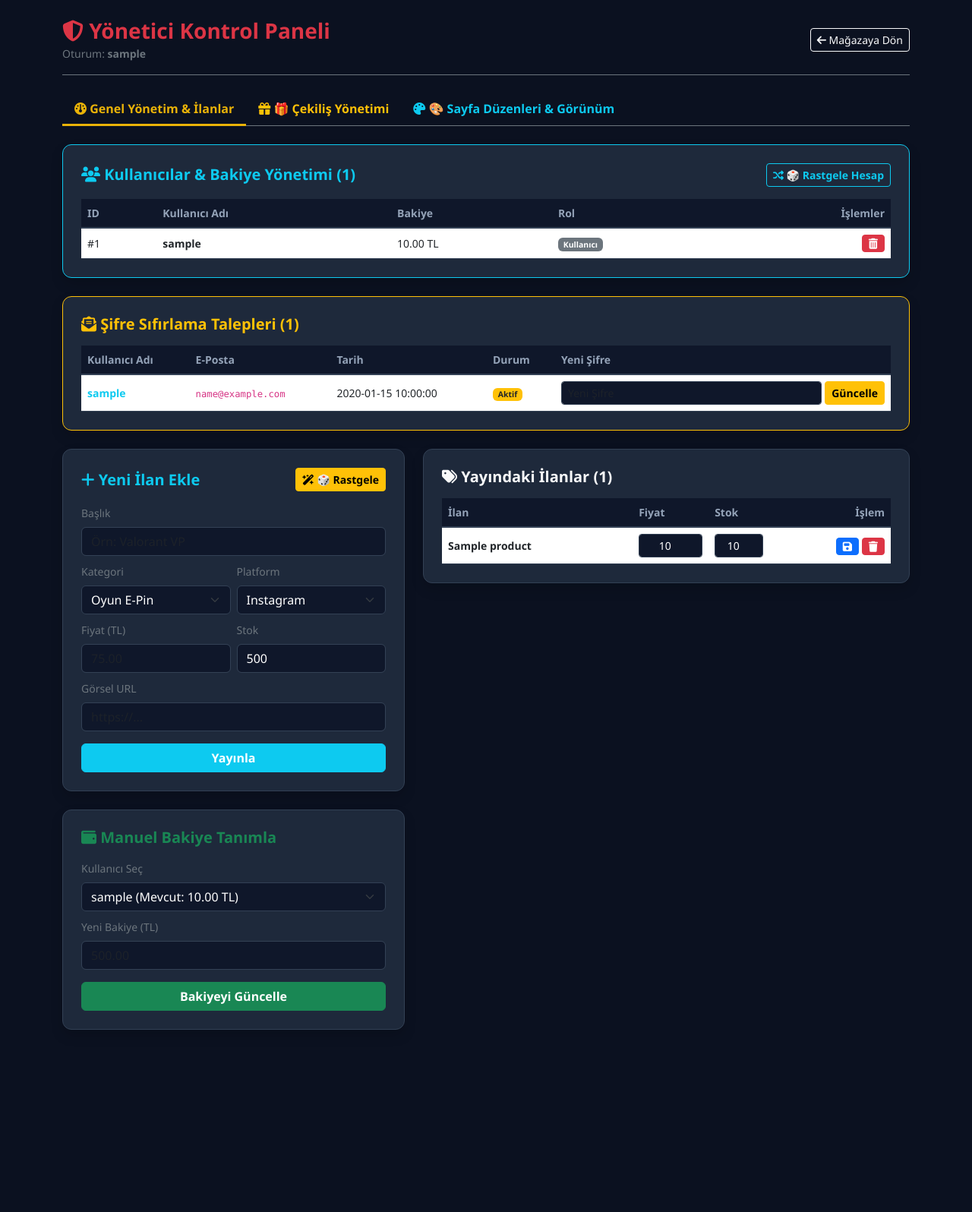
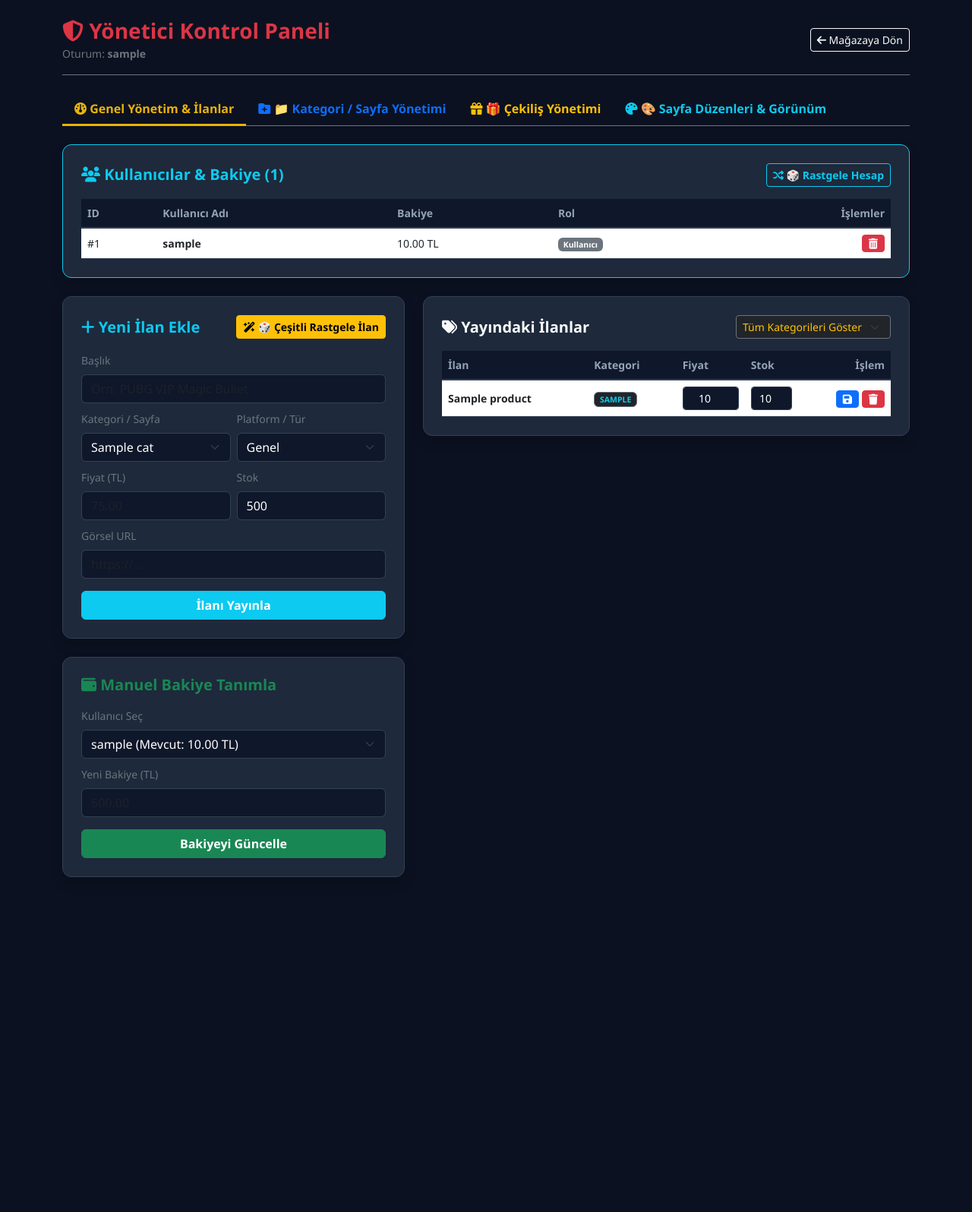
Before and after one commit to beratkalafat039-cyber/PinGamer, a Flask app: template templates/admin.html in a window 1280 px wide. Shown: the top 1596 px of the page at 76% size. After the commit the page ends 1155 px from the top, so only its background shows below. Run offline with Flask 3, Linux system fonts and the light colour scheme; the template is opened without the code that fills it: most values are stand-ins (such as "Sample title", 1, 10 or a date in 2020); grey boxes marked "Sample" are stand-in pictures; some libraries are stand-ins or nearby versions.

Commit message:
Update admin.html

```diff
--- a/templates/admin.html
+++ b/templates/admin.html
@@ -7,7 +7,6 @@
     <link href="https://cdn.jsdelivr.net/npm/bootstrap@5.3.0/dist/css/bootstrap.min.css" rel="stylesheet">
     <link rel="stylesheet" href="https://cdnjs.cloudflare.com/ajax/libs/font-awesome/6.4.0/css/all.min.css">
 
-    <!-- GOOGLE FONTS -->
     <link rel="preconnect" href="https://fonts.googleapis.com">
     <link rel="preconnect" href="https://fonts.gstatic.com" crossorigin>
     <link href="https://fonts.googleapis.com/css2?family=Bebas+Neue&family=Montserrat:wght@700;800&family=Orbitron:wght@700;900&family=Poppins:wght@600;800&family=Righteous&family=Inter:wght@700&display=swap" rel="stylesheet">
@@ -49,11 +48,15 @@
       {% endif %}
     {% endwith %}
 
-    <!-- ADMİN İÇİ SAYFA GEÇİŞ SEKMELERİ (TABS) -->
     <ul class="nav nav-tabs mb-4 border-secondary" id="adminTab" role="tablist">
         <li class="nav-item" role="presentation">
             <button class="nav-link active fs-6" id="general-tab" data-bs-toggle="tab" data-bs-target="#tab-general" type="button" role="tab">
                 <i class="fa-solid fa-gauge"></i> Genel Yönetim & İlanlar
+            </button>
+        </li>
+        <li class="nav-item" role="presentation">
+            <button class="nav-link fs-6 text-primary" id="categories-tab" data-bs-toggle="tab" data-bs-target="#tab-categories" type="button" role="tab">
+                <i class="fa-solid fa-folder-plus"></i> 📁 Kategori / Sayfa Yönetimi
             </button>
         </li>
         <li class="nav-item" role="presentation">
@@ -70,13 +73,11 @@
 
     <div class="tab-content" id="adminTabContent">
 
-        <!-- ==============================================
-             1. SAYFA / SEKME: GENEL YÖNETİM & İLANLAR
-        =============================================== -->
+        <!-- 1. SEKME: GENEL YÖNETİM & İLANLAR (KATEGORİ FİLTRELİ) -->
         <div class="tab-pane fade show active" id="tab-general" role="tabpanel">
             <div class="card card-custom p-4 mb-4 shadow border-info">
                 <div class="d-flex justify-content-between align-items-center mb-3">
-                    <h5 class="fw-bold text-info mb-0"><i class="fa-solid fa-users"></i> Kullanıcılar & Bakiye Yönetimi ({{ users|length }})</h5>
+                    <h5 class="fw-bold text-info mb-0"><i class="fa-solid fa-users"></i> Kullanıcılar & Bakiye ({{ users|length }})</h5>
                     <form action="/admin/user/generate-random" method="POST">
                         <button type="submit" class="btn btn-outline-info btn-sm fw-bold"><i class="fa-solid fa-shuffle"></i> 🎲 Rastgele Hesap</button>
                     </form>
@@ -132,75 +133,41 @@
                 </div>
             </div>
 
-            <div class="card card-custom p-4 mb-4 shadow border-warning">
-                <h5 class="fw-bold text-warning mb-3"><i class="fa-solid fa-envelope-open-text"></i> Şifre Sıfırlama Talepleri ({{ reset_requests|length }})</h5>
-                <div class="table-responsive">
-                    <table class="table table-dark-custom small mb-0">
-                        <thead>
-                            <tr>
-                                <th>Kullanıcı Adı</th>
-                                <th>E-Posta</th>
-                                <th>Tarih</th>
-                                <th>Durum</th>
-                                <th>Yeni Şifre</th>
-                            </tr>
-                        </thead>
-                        <tbody>
-                            {% for r in reset_requests %}
-                            <tr>
-                                <td class="fw-bold text-info">{{ r.username }}</td>
-                                <td><code>{{ r.email }}</code></td>
-                                <td>{{ r.created_at }}</td>
-                                <td><span class="badge bg-warning text-dark">{{ r.status }}</span></td>
-                                <td>
-                                    <form action="/admin/user/reset-password" method="POST" class="d-flex gap-1">
-                                        <input type="hidden" name="username" value="{{ r.username }}">
-                                        <input type="hidden" name="request_id" value="{{ r.id }}">
-                                        <input type="text" name="new_password" class="form-control form-control-sm" placeholder="Yeni Şifre" required>
-                                        <button type="submit" class="btn btn-warning btn-sm px-2 fw-bold">Güncelle</button>
-                                    </form>
-                                </td>
-                            </tr>
-                            {% else %}
-                            <tr><td colspan="5" class="text-center text-secondary py-3">Talep bulunmuyor.</td></tr>
-                            {% endfor %}
-                        </tbody>
-                    </table>
-                </div>
-            </div>
-
-            <div class="row g-4">
+            <!-- İLAN EKLEME & YAYINDAKİ İLANLAR -->
+            <div class="row g-4 mb-4">
                 <div class="col-lg-5">
                     <div class="card card-custom p-4 mb-4 shadow">
                         <div class="d-flex justify-content-between align-items-center mb-3">
                             <h5 class="fw-bold text-info mb-0"><i class="fa-solid fa-plus"></i> Yeni İlan Ekle</h5>
                             <form action="/admin/product/generate-random" method="POST">
-                                <button type="submit" class="btn btn-warning btn-sm fw-bold"><i class="fa-solid fa-wand-magic-sparkles"></i> 🎲 Rastgele</button>
+                                <button type="submit" class="btn btn-warning btn-sm fw-bold"><i class="fa-solid fa-wand-magic-sparkles"></i> 🎲 Çeşitli Rastgele İlan</button>
                             </form>
                         </div>
                         <form action="/admin/product/add" method="POST">
                             <div class="mb-2">
                                 <label class="form-label small text-secondary">Başlık</label>
-                                <input type="text" name="title" class="form-control" required placeholder="Örn: Valorant VP">
+                                <input type="text" name="title" class="form-control" required placeholder="Örn: PUBG VIP Magic Bullet">
                             </div>
                             <div class="row g-2 mb-2">
                                 <div class="col-6">
-                                    <label class="form-label small text-secondary">Kategori</label>
+                                    <label class="form-label small text-secondary">Kategori / Sayfa</label>
                                     <select name="main_category" class="form-select" required>
-                                        <option value="oyun">Oyun E-Pin</option>
-                                        <option value="sosyal">Sosyal Medya</option>
+                                        {% for cat in categories %}
+                                            <option value="{{ cat.slug }}">{{ cat.name }}</option>
+                                        {% endfor %}
                                     </select>
                                 </div>
                                 <div class="col-6">
-                                    <label class="form-label small text-secondary">Platform</label>
+                                    <label class="form-label small text-secondary">Platform / Tür</label>
                                     <select name="sub_category" class="form-select" required>
+                                        <option value="genel">Genel</option>
+                                        <option value="pubg">PUBG</option>
+                                        <option value="valorant">Valorant</option>
+                                        <option value="steam">Steam</option>
                                         <option value="instagram">Instagram</option>
                                         <option value="tiktok">TikTok</option>
                                         <option value="youtube">YouTube</option>
                                         <option value="twitter">Twitter</option>
-                                        <option value="valorant">Valorant</option>
-                                        <option value="pubg">PUBG</option>
-                                        <option value="steam">Steam</option>
                                     </select>
                                 </div>
                             </div>
@@ -218,7 +185,7 @@
                                 <label class="form-label small text-secondary">Görsel URL</label>
                                 <input type="url" name="image" class="form-control" required placeholder="https://...">
                             </div>
-                            <button type="submit" class="btn btn-info text-white w-100 fw-bold">Yayınla</button>
+                            <button type="submit" class="btn btn-info text-white w-100 fw-bold">İlanı Yayınla</button>
                         </form>
                     </div>
 
@@ -242,24 +209,38 @@
                     </div>
                 </div>
 
+                <!-- YAYINDAKİ İLANLAR (KATEGORİ SEÇİMLİ FİLTRE) -->
                 <div class="col-lg-7">
                     <div class="card card-custom p-4 shadow mb-4">
-                        <h5 class="fw-bold text-light mb-3"><i class="fa-solid fa-tags"></i> Yayındaki İlanlar ({{ products|length }})</h5>
-                        <div class="table-responsive" style="max-height: 280px; overflow-y: auto;">
+                        <div class="d-flex justify-content-between align-items-center mb-3">
+                            <h5 class="fw-bold text-light mb-0"><i class="fa-solid fa-tags"></i> Yayındaki İlanlar</h5>
+
+                            <!-- SEÇİLEN SAYFAYA/KATEGORİYE GÖRE FİLTRE -->
+                            <select id="adminCatFilter" class="form-select form-select-sm w-auto bg-dark text-warning border-secondary" onchange="filterAdminProducts(this.value)">
+                                <option value="all">Tüm Kategorileri Göster</option>
+                                {% for cat in categories %}
+                                    <option value="{{ cat.slug }}">{{ cat.name }}</option>
+                                {% endfor %}
+                            </select>
+                        </div>
+
+                        <div class="table-responsive" style="max-height: 480px; overflow-y: auto;">
                             <table class="table table-dark-custom small mb-0">
                                 <thead>
                                     <tr>
                                         <th>İlan</th>
-                                        <th style="width: 100px;">Fiyat</th>
-                                        <th style="width: 80px;">Stok</th>
+                                        <th>Kategori</th>
+                                        <th style="width: 90px;">Fiyat</th>
+                                        <th style="width: 70px;">Stok</th>
                                         <th class="text-end">İşlem</th>
                                     </tr>
                                 </thead>
                                 <tbody>
                                     {% for p in products %}
-                                    <tr>
+                                    <tr class="admin-prod-row" data-cat="{{ p.main_category }}">
                                         <form action="/admin/product/update/{{ p.id }}" method="POST">
                                             <td class="fw-bold">{{ p.title }}</td>
+                                            <td><span class="badge bg-dark border border-secondary text-info">{{ p.main_category|upper }}</span></td>
                                             <td><input type="number" step="0.01" name="price" class="form-control form-control-sm text-center" value="{{ p.price }}"></td>
                                             <td><input type="number" name="stock" class="form-control form-control-sm text-center" value="{{ p.stock }}"></td>
                                             <td class="text-end">
@@ -279,9 +260,65 @@
             </div>
         </div>
 
-        <!-- ==============================================
-             2. SAYFA / SEKME: ÇEKİLİŞ YÖNETİMİ
-        =============================================== -->
+        <!-- 2. SEKME: KATEGORİ / SAYFA YÖNETİMİ (YENİ) -->
+        <div class="tab-pane fade" id="tab-categories" role="tabpanel">
+            <div class="row g-4">
+                <div class="col-md-5">
+                    <div class="card card-custom p-4 shadow border-primary">
+                        <h5 class="fw-bold text-primary mb-3"><i class="fa-solid fa-plus"></i> Yeni Kategori / Sayfa Ekle</h5>
+                        <form action="/admin/category/add" method="POST">
+                            <div class="mb-3">
+                                <label class="form-label small text-secondary">Kategori / Sayfa Adı</label>
+                                <input type="text" name="name" class="form-control" required placeholder="Örn: Yazılım & Hileler">
+                            </div>
+                            <div class="mb-3">
+                                <label class="form-label small text-secondary">Kısa Kod (Slug - İngilizce küçük harf)</label>
+                                <input type="text" name="slug" class="form-control" required placeholder="Örn: hile">
+                            </div>
+                            <div class="mb-3">
+                                <label class="form-label small text-secondary">İkon (FontAwesome Sınıfı)</label>
+                                <input type="text" name="icon" class="form-control" value="fa-solid fa-skull-crossbones">
+                            </div>
+                            <button type="submit" class="btn btn-primary w-100 fw-bold">Kategoriyi Oluştur</button>
+                        </form>
+                    </div>
+                </div>
+
+                <div class="col-md-7">
+                    <div class="card card-custom p-4 shadow">
+                        <h5 class="fw-bold text-light mb-3"><i class="fa-solid fa-list"></i> Mevcut Kategoriler & Sayfalar</h5>
+                        <div class="table-responsive">
+                            <table class="table table-dark-custom small mb-0">
+                                <thead>
+                                    <tr>
+                                        <th>İkon</th>
+                                        <th>Kategori Adı</th>
+                                        <th>Slug (Kod)</th>
+                                        <th class="text-end">İşlem</th>
+                                    </tr>
+                                </thead>
+                                <tbody>
+                                    {% for c in categories %}
+                                    <tr>
+                                        <td><i class="{{ c.icon }} text-warning fs-5"></i></td>
+                                        <td class="fw-bold">{{ c.name }}</td>
+                                        <td><code>{{ c.slug }}</code></td>
+                                        <td class="text-end">
+                                            <form action="/admin/category/delete/{{ c.id }}" method="POST" style="display:inline;">
+                                                <button type="submit" class="btn btn-danger btn-sm py-0 px-2" onclick="return confirm('Bu kategoriyi silmek istediğinize emin misiniz?')"><i class="fa-solid fa-trash"></i></button>
+                                            </form>
+                                        </td>
+                                    </tr>
+                                    {% endfor %}
+                                </tbody>
+                            </table>
+                        </div>
+                    </div>
+                </div>
+            </div>
+        </div>
+
+        <!-- 3. SEKME: ÇEKİLİŞ YÖNETİMİ -->
         <div class="tab-pane fade" id="tab-giveaways" role="tabpanel">
             <div class="card card-custom p-4 mb-4 shadow border-warning">
                 <div class="d-flex justify-content-between align-items-center mb-3">
@@ -310,7 +347,7 @@
                                 </div>
                                 <div class="col-md-2">
                                     <label class="form-label small text-secondary">Tür</label>
-                                    <select name="is_paid" id="gwTypeSelect" class="form-select form-select-sm" onchange="togglePriceInput(this)">
+                                    <select name="is_paid" class="form-select form-select-sm" onchange="togglePriceInput(this)">
                                         <option value="0">Ücretsiz</option>
                                         <option value="1">Ücretli (Biletli)</option>
                                     </select>
@@ -444,9 +481,7 @@
             </div>
         </div>
 
-        <!-- ==============================================
-             3. SAYFA / SEKME: SAYFA DÜZENLERİ & LOGO
-        =============================================== -->
+        <!-- 4. SEKME: SAYFA DÜZENLERİ & LOGO -->
         <div class="tab-pane fade" id="tab-customizer" role="tabpanel">
             <div class="card card-custom p-4 mb-4 shadow border-info">
                 <h6 class="fw-bold text-light mb-3"><i class="fa-solid fa-eye"></i> Canlı Navbar Önizleme</h6>
@@ -509,7 +544,7 @@
                         </div>
 
                         <div class="col-md-4">
-                            <label class="form-label small text-secondary fw-bold">Logo Boyutu (Yükseklik): <span id="logoHeightVal" class="text-warning">{{ settings.logo_height }}px</span></label>
+                            <label class="form-label small text-secondary fw-bold">Logo Boyutu: <span id="logoHeightVal" class="text-warning">{{ settings.logo_height }}px</span></label>
                             <input type="range" id="inputLogoHeight" name="logo_height" class="form-range" min="24" max="80" value="{{ settings.logo_height }}" oninput="updateLivePreview()">
                         </div>
 
@@ -537,6 +572,17 @@
 </div>
 
 <script>
+function filterAdminProducts(cat) {
+    const rows = document.querySelectorAll('.admin-prod-row');
+    rows.forEach(r => {
+        if (cat === 'all' || r.getAttribute('data-cat') === cat) {
+            r.style.display = '';
+        } else {
+            r.style.display = 'none';
+        }
+    });
+}
+
 function togglePriceInput(select) {
     const row = document.getElementById('priceInputRow');
     if (select.value === '1') {
```
